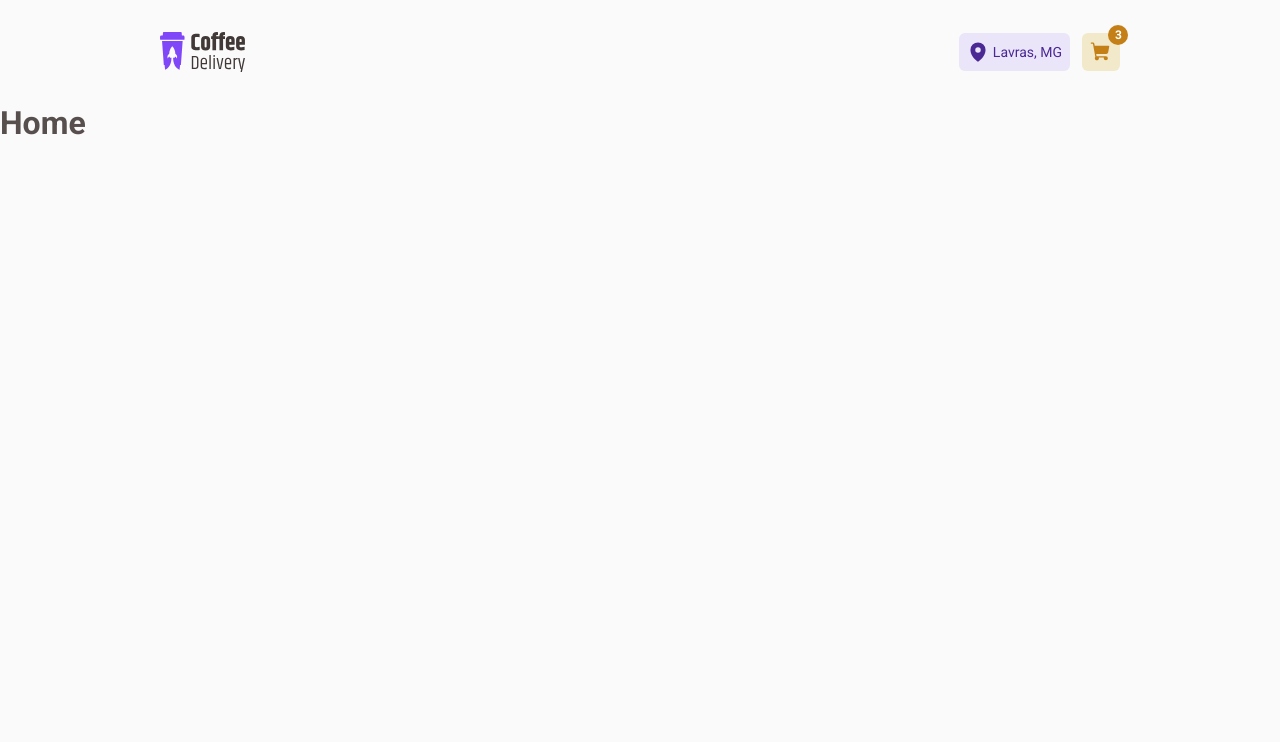
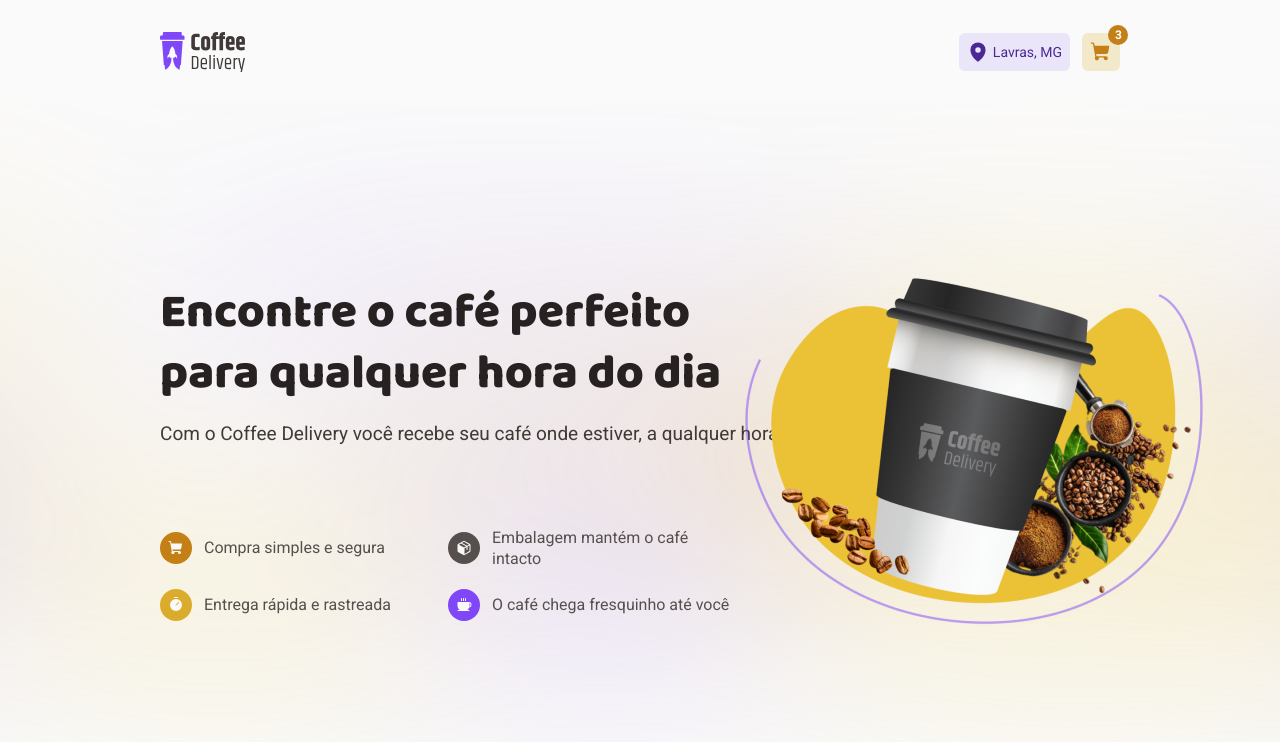
Before and after one commit to jfernandesdev/coffee-delivery, a React (Vite) app: page / in a window 1280 px wide. Shown: the top 742 px of the page. Built offline with nearby package versions, Linux system fonts and the light colour scheme.

Commit message:
STYLE: intro section of home page

```diff
--- a/src/pages/Home/index.tsx
+++ b/src/pages/Home/index.tsx
@@ -1,9 +1,59 @@
-import { ContainerHome } from './styles'
+import {
+  ContainerHome,
+  Title,
+  Subtitle,
+  ListFeatures,
+  CycleWithIcon,
+} from './styles'
 
+import mockupHome from '../../assets/banner-intro.png'
+import { Coffee, Package, ShoppingCart, Timer } from 'phosphor-react'
 export function Home() {
   return (
     <ContainerHome>
-      <h1>Home</h1>
+      <div>
+        <Title>
+          Encontre o café perfeito <br />
+          para qualquer hora do dia
+        </Title>
+        <Subtitle>
+          Com o Coffee Delivery você recebe seu café onde estiver, a qualquer
+          hora
+        </Subtitle>
+
+        <ListFeatures>
+          <li>
+            <CycleWithIcon bgColor="orange">
+              <ShoppingCart size={16} weight="fill" />
+            </CycleWithIcon>
+            Compra simples e segura
+          </li>
+          <li>
+            {' '}
+            <CycleWithIcon bgColor="gray">
+              <Package size={16} weight="fill" />
+            </CycleWithIcon>
+            Embalagem mantém o café intacto
+          </li>
+          <li>
+            <CycleWithIcon bgColor="yellow">
+              <Timer size={16} weight="fill" />
+            </CycleWithIcon>
+            Entrega rápida e rastreada
+          </li>
+          <li>
+            <CycleWithIcon bgColor="purple">
+              <Coffee size={16} weight="fill" />
+            </CycleWithIcon>
+            O café chega fresquinho até você
+          </li>
+        </ListFeatures>
+      </div>
+
+      <img
+        src={mockupHome}
+        alt="Um copo branco de café com tampa preta, sobre fundo amarelo com as folhas de uma árvore de café e vários cafés em grãos e moído"
+      />
     </ContainerHome>
   )
 }
--- a/src/pages/Home/styles.ts
+++ b/src/pages/Home/styles.ts
@@ -1,3 +1,79 @@
 import styled from 'styled-components'
 
-export const ContainerHome = styled.div``
+import backgroundHomeIntro from '../../assets/background-home-intro.svg'
+
+export const ContainerHome = styled.div`
+  background: url(${backgroundHomeIntro});
+  background-size: cover;
+  background-repeat: no-repeat;
+  background-position: center center;
+  height: calc(100vh - 6.5rem);
+
+  display: grid;
+  grid-template-columns: 60% 40%;
+  align-items: center;
+  justify-content: center;
+
+  padding: 5.75rem 10rem;
+
+  > img {
+    width: 476px;
+    height: 360px;
+  }
+`
+
+export const Title = styled.h1`
+  font-family: 'Baloo 2', sans-serif;
+  font-weight: 800;
+  font-size: 3rem;
+  line-height: 3.8rem;
+  color: ${(props) => props.theme['base-title']};
+  margin-bottom: 1rem;
+`
+
+export const Subtitle = styled.h4`
+  font-size: 1.19rem;
+  line-height: 1.62rem;
+  color: ${(props) => props.theme['base-subtitle']};
+  font-weight: 400;
+  font-stretch: 100;
+  white-space: nowrap;
+`
+
+export const ListFeatures = styled.ul`
+  display: grid;
+  grid-template-columns: repeat(2, 1fr);
+  gap: 1.25rem 0;
+  margin-top: 5rem;
+  list-style: none;
+
+  li {
+    display: flex;
+    align-items: center;
+    gap: 0.75rem;
+    line-height: 1.32rem;
+  }
+`
+const CYCLE_COLORS = {
+  orange: 'yellow-dark',
+  yellow: 'yellow',
+  gray: 'base-text',
+  purple: 'purple',
+} as const
+
+interface CycleWithIconProps {
+  bgColor: keyof typeof CYCLE_COLORS
+}
+
+export const CycleWithIcon = styled.span<CycleWithIconProps>`
+  display: flex;
+  align-items: center;
+  justify-content: center;
+  padding: 0.5rem;
+  width: 2rem;
+  height: 2rem;
+  border-radius: 50%;
+
+  background: ${(props) => props.theme[CYCLE_COLORS[props.bgColor]]};
+  color: ${(props) => props.theme.background};
+`
```
Also changed, not shown: src/assets/background-home-intro.svg (added).
